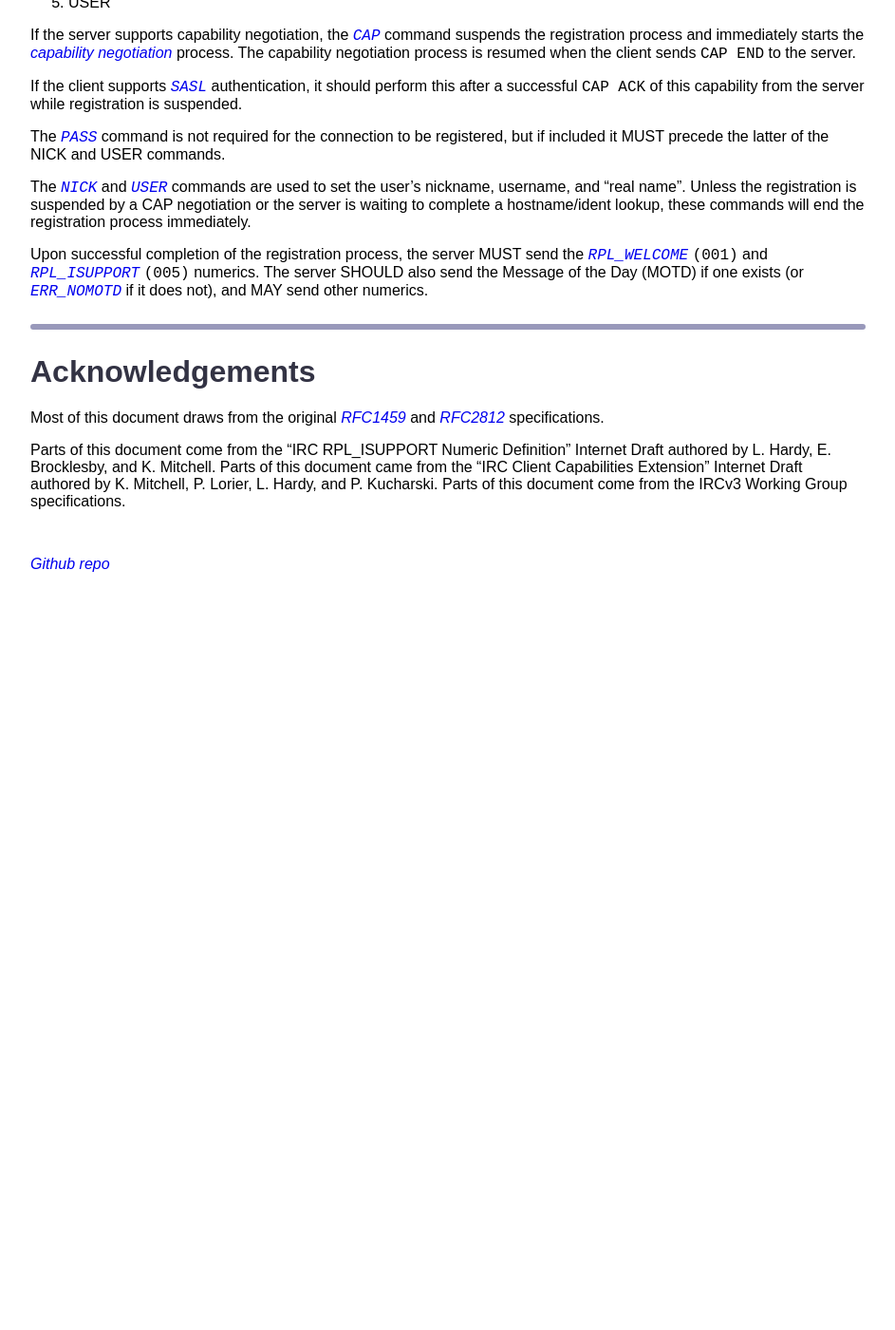
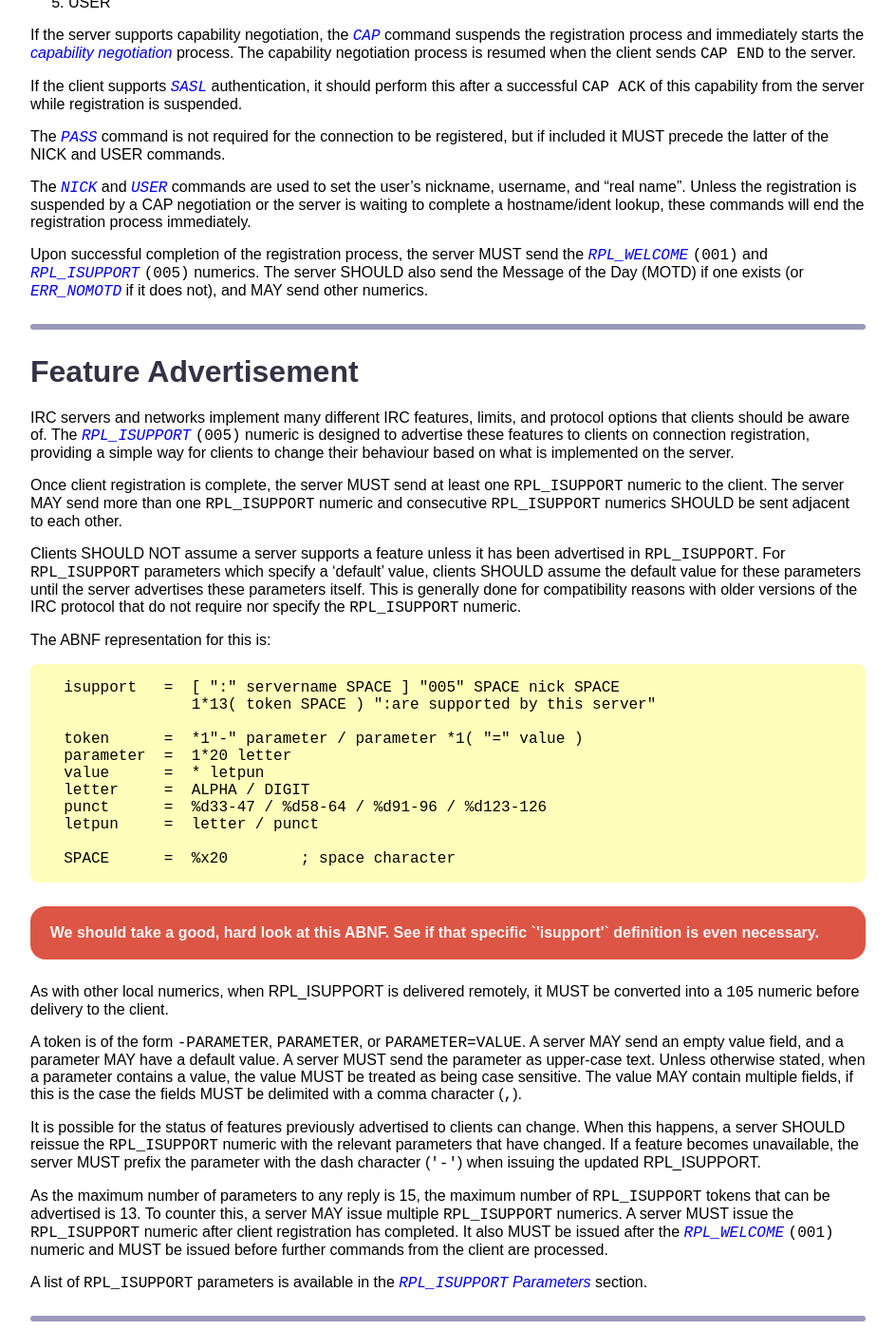
Before and after one commit to ircdocs/modern-irc, a Jekyll site: the page built from index.md, in a window 1280 px wide and 1400 px high, scrolled down 8659 px. Shown: the whole window at 95% size, without its empty margins (168-1111 px from the left). Built offline with Jekyll 4.4.1, drawn with Linux system fonts in a browser that asks for light colours; before the commit the page ends 9278 px from its top, so only the background shows below that.

Commit message:
Add initial Feature Advertisement section

```diff
--- a/index.md
+++ b/index.md
@@ -96,7 +96,7 @@ If the IRC network becomes disjoint because of a split between servers, the chan
 
 Channel operators (also referred to as "chanops") on a given channel are considered to 'run' or 'own' that channel. In recognition of this status, channel operators are endowed with certain powers which let them moderate and keep control of their channel.
 
-As owners of a channel, channel operators are not required to have reasons for their actions in the management of that channel. Most IRC operators do not deal with 'channel politics' or 'channel drama'. Most IRC networks consider the management of specific channels, and/or 'abusive' channel operators to be outside the domain of what they deal with. However, it is best to read the network policy (usually presented on connection with the [`MOTD`](#rpl-motd)).
+As owners of a channel, channel operators are not required to have reasons for their actions in the management of that channel. Most IRC operators do not deal with 'channel politics' or 'channel drama'. Most IRC networks consider the management of specific channels, and/or 'abusive' channel operators to be outside the domain of what they deal with. However, it is best to read the network policy (usually presented on connection with the [`MOTD`](#rpl_motd)).
 
 Some IRC software also defines other various levels of channel moderation. These can include 'halfop' (half operator), 'protected' (protected op), 'founder' (channel founder), and any other positions the server wishes to define. These moderation levels have varying privileges and can execute, and not execute, various channel management commands based on what the server defines.
 
@@ -382,7 +382,47 @@ The [`PASS`](#pass-command) command is not required for the connection to be reg
 
 The [`NICK`](#nick-command) and [`USER`](#user-command) commands are used to set the user's nickname, username, and "real name". Unless the registration is suspended by a CAP negotiation or the server is waiting to complete a hostname/ident lookup, these commands will end the registration process immediately.
 
-Upon successful completion of the registration process, the server MUST send the [`RPL_WELCOME`](#rpl-welcome) `(001)` and [`RPL_ISUPPORT`](#rpl-isupport) `(005)` numerics. The server SHOULD also send the Message of the Day (MOTD) if one exists (or [`ERR_NOMOTD`](#err-nomotd) if it does not), and MAY send other numerics.
+Upon successful completion of the registration process, the server MUST send the [`RPL_WELCOME`](#rpl_welcome) `(001)` and [`RPL_ISUPPORT`](#rpl_isupport) `(005)` numerics. The server SHOULD also send the Message of the Day (MOTD) if one exists (or [`ERR_NOMOTD`](#err_nomotd) if it does not), and MAY send other numerics.
+
+
+---
+
+
+# Feature Advertisement
+
+IRC servers and networks implement many different IRC features, limits, and protocol options that clients should be aware of. The [`RPL_ISUPPORT`](#rpl_isupport) `(005)` numeric is designed to advertise these features to clients on connection registration, providing a simple way for clients to change their behaviour based on what is implemented on the server.
+
+Once client registration is complete, the server MUST send at least one `RPL_ISUPPORT` numeric to the client. The server MAY send more than one `RPL_ISUPPORT` numeric and consecutive `RPL_ISUPPORT` numerics SHOULD be sent adjacent to each other.
+
+Clients SHOULD NOT assume a server supports a feature unless it has been advertised in `RPL_ISUPPORT`. For `RPL_ISUPPORT` parameters which specify a 'default' value, clients SHOULD assume the default value for these parameters until the server advertises these parameters itself. This is generally done for compatibility reasons with older versions of the IRC protocol that do not require nor specify the `RPL_ISUPPORT` numeric.
+
+The ABNF representation for this is:
+
+      isupport   =  [ ":" servername SPACE ] "005" SPACE nick SPACE
+                    1*13( token SPACE ) ":are supported by this server"
+
+      token      =  *1"-" parameter / parameter *1( "=" value )
+      parameter  =  1*20 letter
+      value      =  * letpun
+      letter     =  ALPHA / DIGIT
+      punct      =  %d33-47 / %d58-64 / %d91-96 / %d123-126
+      letpun     =  letter / punct
+
+      SPACE      =  %x20        ; space character
+
+<div class="warning">
+    We should take a good, hard look at this ABNF. See if that specific `'isupport'` definition is even necessary.
+</div>
+
+As with other local numerics, when RPL_ISUPPORT is delivered remotely, it MUST be converted into a `105` numeric before delivery to the client.
+
+A token is of the form `-PARAMETER`, `PARAMETER`, or `PARAMETER=VALUE`. A server MAY send an empty value field, and a parameter MAY have a default value. A server MUST send the parameter as upper-case text. Unless otherwise stated, when a parameter contains a value, the value MUST be treated as being case sensitive. The value MAY contain multiple fields, if this is the case the fields MUST be delimited with a comma character (`,`).
+
+It is possible for the status of features previously advertised to clients can change. When this happens, a server SHOULD reissue the `RPL_ISUPPORT` numeric with the relevant parameters that have changed. If a feature becomes unavailable, the server MUST prefix the parameter with the dash character (`'-'`) when issuing the updated RPL_ISUPPORT.
+
+As the maximum number of parameters to any reply is 15, the maximum number of   `RPL_ISUPPORT` tokens that can be advertised is 13. To counter this, a server MAY issue multiple `RPL_ISUPPORT` numerics. A server MUST issue the `RPL_ISUPPORT` numeric after client registration has completed. It also MUST be issued after the [`RPL_WELCOME`](#rpl_welcome) `(001)` numeric and MUST be issued before further commands from the client are processed.
+
+A list of `RPL_ISUPPORT` parameters is available in the [`RPL_ISUPPORT` Parameters](#rpl_isupport-parameters) section.
 
 
 ---
```
